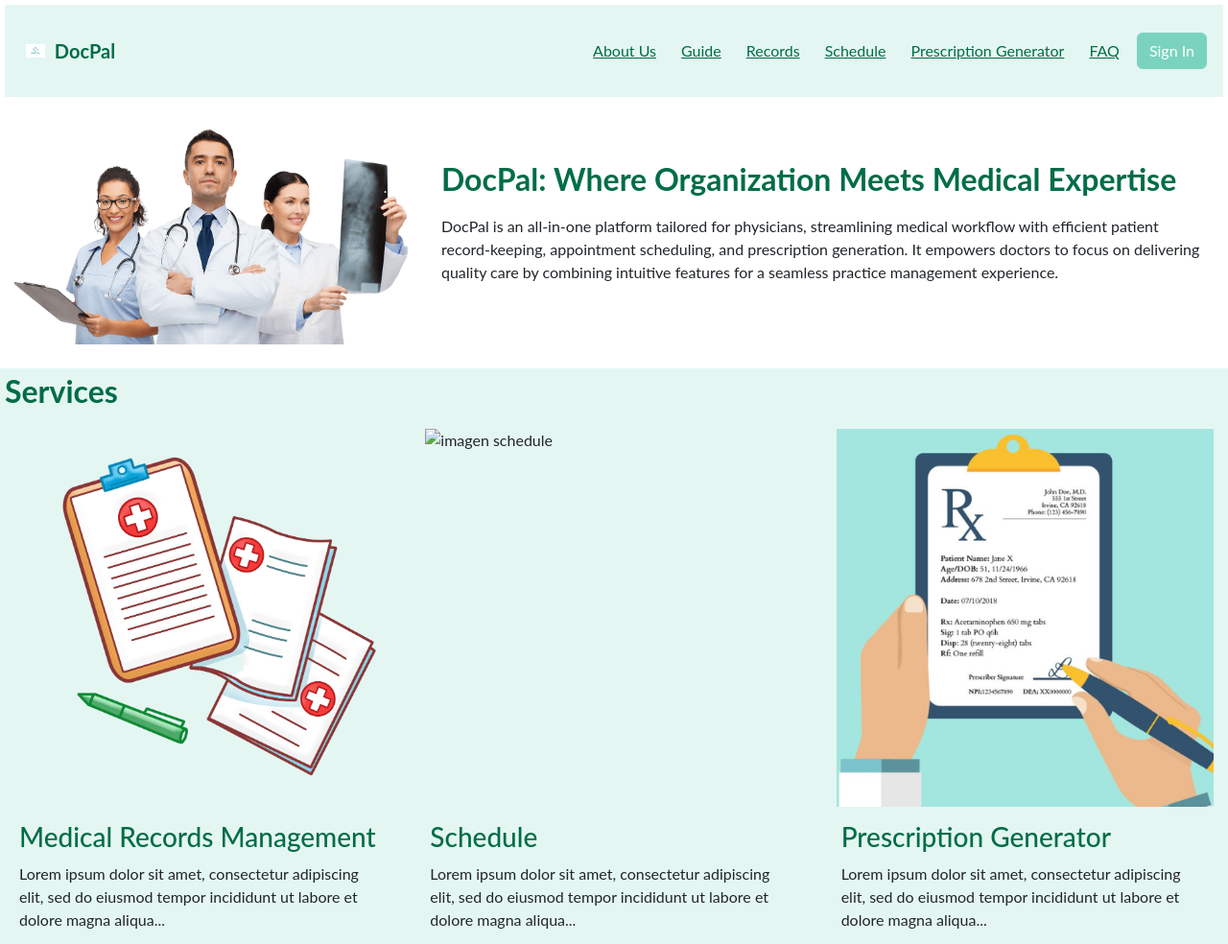
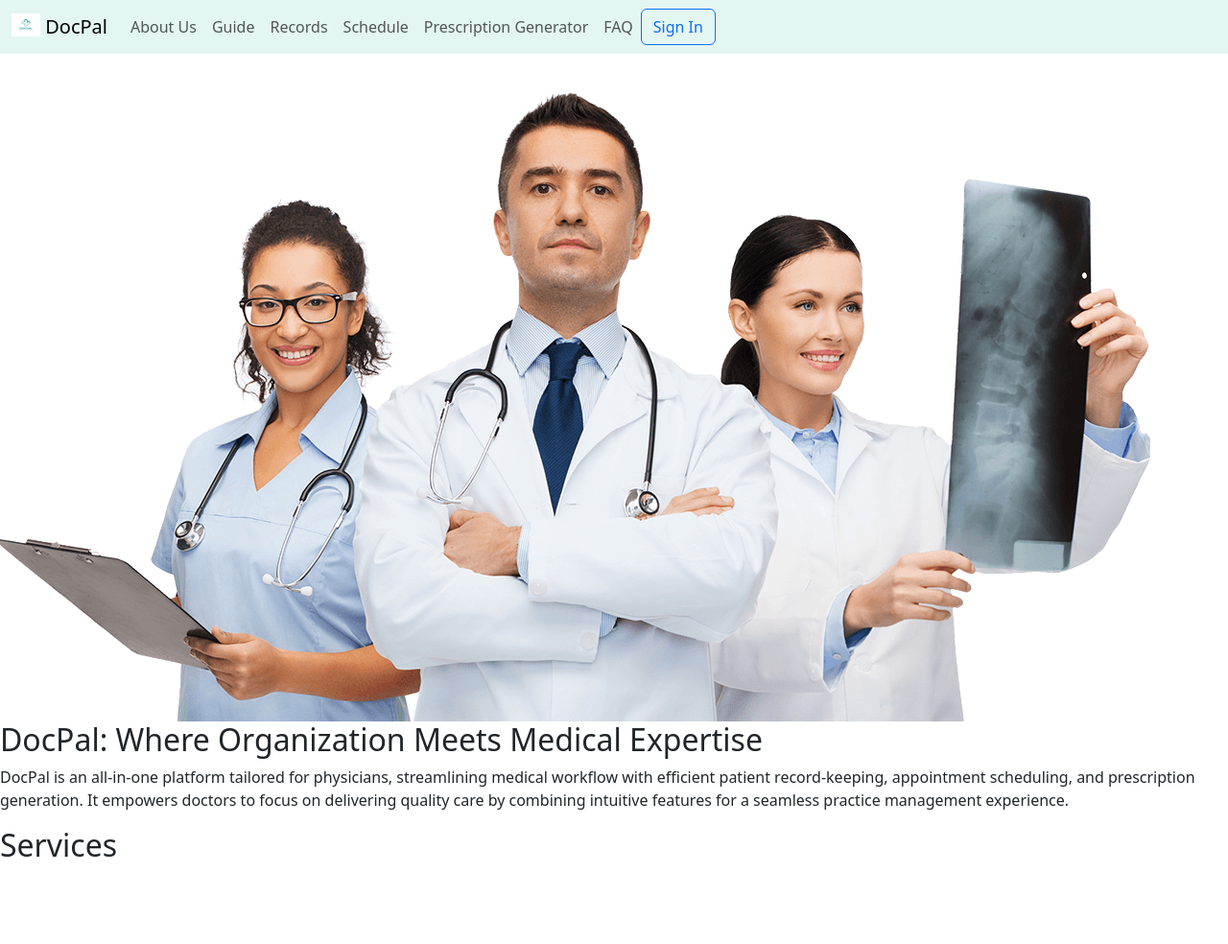
Before and after one commit to KaliTahe/DocPal, a plain HTML site: page index.html in a window 1280 px wide. Shown: the top 984 px of the page at 96% size. Drawn offline with nearby package versions, Linux system fonts and the light colour scheme.

Commit message:
hoja de estilos

```diff
--- a/css/style.css
+++ b/css/style.css
@@ -1,149 +1,3 @@
-* {
-    margin: 0;
-    padding: 5px;
-    box-sizing: border-box;
-    font-family: 'Lato', 'Arial', sans-serif;
-  }
 
-body, html {
-    margin: 0;
-    padding: 0;
-}
-/*header*/
-.navbar {
-    background-color: #7ad3be;
-}
 
-.navbar-nav {
-    margin-left: auto;
-}
-
-.navbar-brand {
-    color: #006d46 !important;
-    font-weight: bold;
-}
-
-.navbar-nav .nav-link {
-    color: #006d46 !important;
-    text-decoration: underline;
-}
-
-.navbar-nav .nav-link:hover {
-    color: black !important;
-}
-
-.btn-outline-primary {
-    background-color: #7ad3be !important;
-    color: white !important;
-    border-color: #7ad3be !important;
-}
-
-.btn-outline-primary:hover {
-    background-color: white !important;
-    color: black !important;
-}
-
-/*Estilo contenedor*/
-.contenedor-flex {
-    display: flex;
-    align-items:center;
-}
-
-.contenedor-flex img {
-    width: 33.33%;
-    margin-right: 20px;
-}
-
-.contenido-texto {
-    width: 66.66%;
-}
-@media screen and (max-width: 768px) {
-    .contenedor-flex {
-        flex-direction: column;
-    }
-
-    .contenedor-flex iframe {
-        width: 100%;
-        margin-right: 0;
-        margin-bottom: 10px;
-    }
-}
-
-/*formato h2*/
-h2{
-    color: #006d46 !important;
-    font-weight: bold !important;
-}
-
-h3{
-    color: #006d46 !important;
-}
-#services-heading{
-    background-color: rgba(122, 211, 190, 0.2);
-    margin-bottom: 0;
-    margin-top: 10px;
-}
-
-/* Services */
-.services {
-    display: grid;
-    grid-template-columns: repeat(6, 1fr);
-    grid-template-rows: repeat(3, auto auto);
-    grid-column-gap: 15px;
-    grid-row-gap: 15px;
-    background-color: rgba(122, 211, 190, 0.2);
-}
-
-.services > div {
-    grid-column: span 2;
-    display: grid;
-    grid-template-rows: repeat(2, 1fr) auto auto;
-}
-
-.services img {
-    grid-row: span 2;
-    width: 100%;
-}
-
-.services h3,
-.services p {
-    margin: 0;
-}
-
-@media screen and (max-width: 768px) {
-    .services > div {
-        grid-column: span 6;
-    }
-}
-
-/* Join DocPal */
-.joindocpal {
-    margin-top: 10px;
-}
-
-.contenedor-flexjoin {
-    display: flex;
-    flex-wrap: wrap;
-    align-items: stretch;
-}
-
-.contenedor-flexjoin iframe {
-    width: 50%;
-    margin-right: 20px;
-}
-
-.contenido-textojoin {
-    flex: 1;
-}
-
-@media screen and (max-width: 768px) {
-    .contenedor-flexjoin {
-        flex-direction: column;
-    }
-
-    .contenedor-flexjoin iframe {
-        width: 100%;
-        margin-right: 0;
-        margin-bottom: 10px;
-    }
-}
+/*# sourceMappingURL=style.css.map */
```
